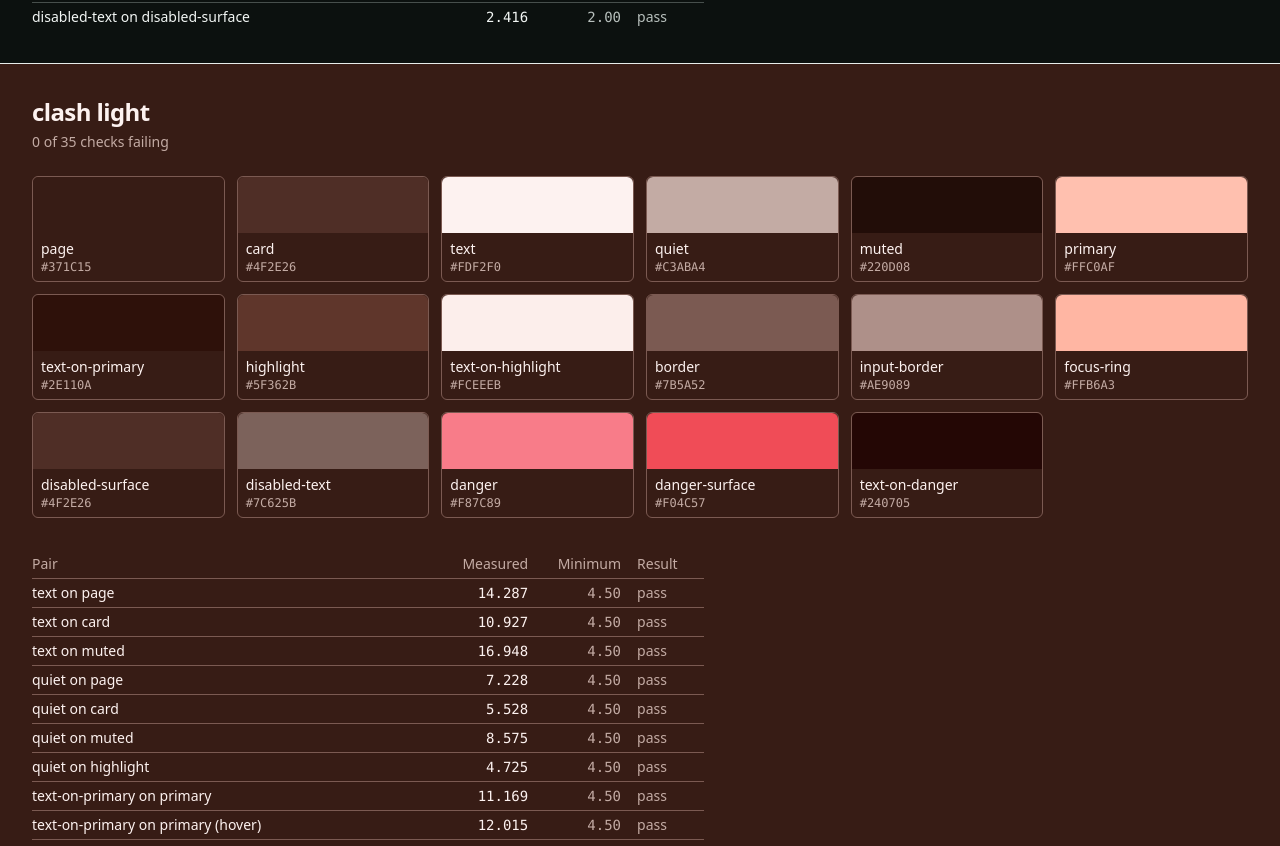
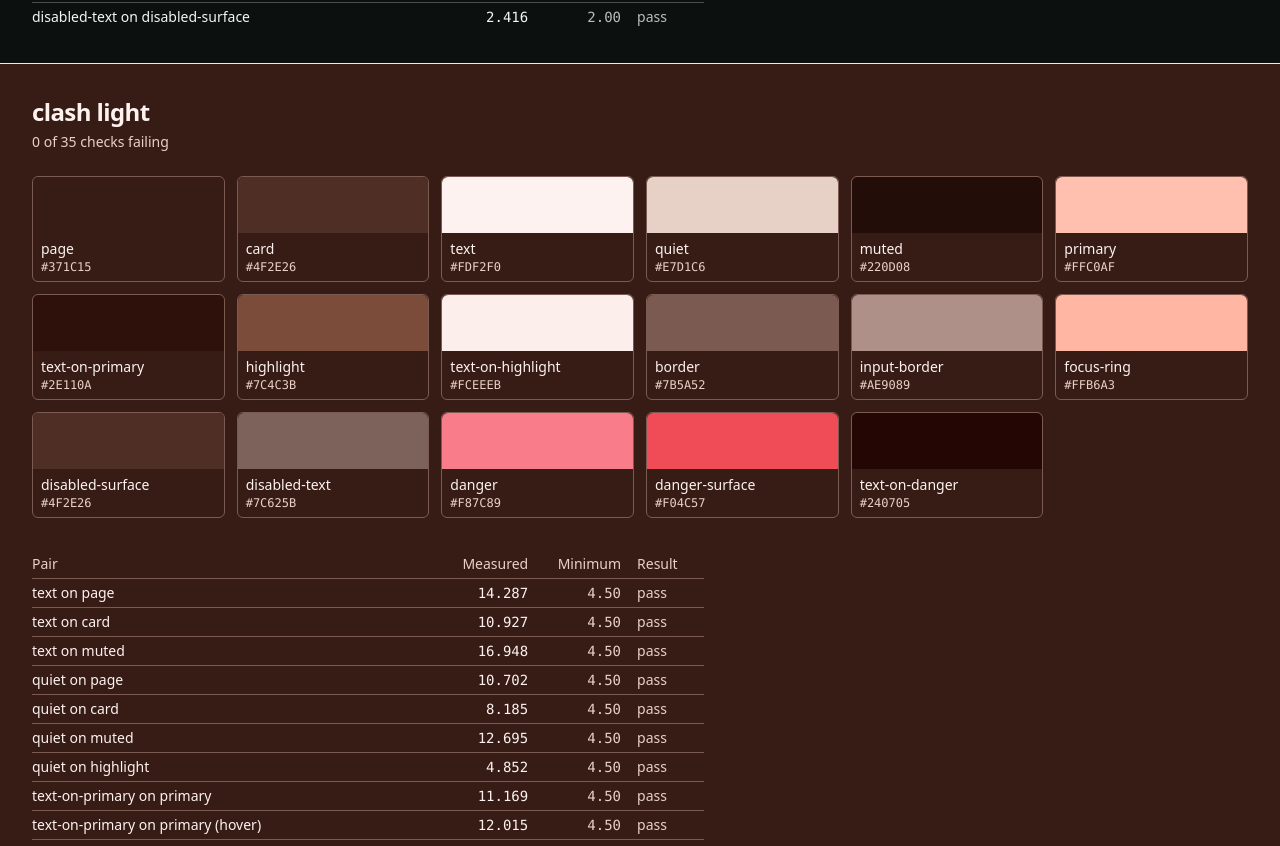
Before and after one commit to bubblesunyum/bb-kit, a Next.js app: page /tokens in a window 1280 px wide. Shown: the part 3060-3906 px from the top of the page. Built offline with nearby package versions, Linux system fonts and the light colour scheme.

Commit message:
make clash light hover visible, raise the highlight-on-card floor bbk-42y

```diff
--- a/src/tokens/contrast.ts
+++ b/src/tokens/contrast.ts
@@ -40,6 +40,7 @@ export function checkEveryPalette(): Check[] {
  * bytes, so this is a plain per-channel average of the parsed values — no
  * linearisation, unlike luminance() below. It has to stay in step with the
  * `pressable` utility in globals.css: if the percentages there move, MIX moves.
+ * Exported for the test that enforces it — comments alone let the two drift.
  */
 function shade(fill: string, text: string, state: PressableState): string {
   const weight = MIX[state]
@@ -81,7 +82,7 @@ type Fill = Role | { role: Role; state: PressableState }
 type PressableState = "hover" | "press"
 
 /** The percentages in globals.css's `pressable` utility. */
-const MIX = { hover: 0.8, press: 0.6 } as const
+export const MIX = { hover: 0.8, press: 0.6 } as const
 
 const hover = (role: Role): Fill => ({ role, state: "hover" })
 const press = (role: Role): Fill => ({ role, state: "press" })
@@ -133,7 +134,10 @@ const CHECKS: readonly [Role, Fill, number][] = [
   ["border", "card", 1.4],
   ["border", "muted", 1.25],
   ["highlight", "page", 1.15],
-  ["highlight", "card", 1.15],
+  // Card carries the higher floor: it is the surface a hovered row sits on
+  // (LINK_HOST paints highlight over card), so this row means "the hover
+  // reads" — 1.15 once blessed a 1.17 hover no eye could see (bbk-42y).
+  ["highlight", "card", 1.5],
   ["highlight", "muted", 1.15],
   ["card", "page", 1.15],
   ["disabled-text", "disabled-surface", 2.0],
--- a/src/tokens/palette.ts
+++ b/src/tokens/palette.ts
@@ -36,11 +36,11 @@ export const palettes: Record<PaletteName, Palette> = {
     "page": { light: "#371C15", dark: "#F5E4DF" },
     "card": { light: "#4F2E26", dark: "#FEFBFA" },
     "text": { light: "#FDF2F0", dark: "#29140F" },
-    "quiet": { light: "#C3ABA4", dark: "#5F4741" },
+    "quiet": { light: "#E7D1C6", dark: "#5F4741" },
     "muted": { light: "#220D08", dark: "#E4CBC4" },
     "primary": { light: "#FFC0AF", dark: "#812E19" },
     "text-on-primary": { light: "#2E110A", dark: "#FEF7F5" },
-    "highlight": { light: "#5F362B", dark: "#F6AF9D" },
+    "highlight": { light: "#7C4C3B", dark: "#F6AF9D" },
     "text-on-highlight": { light: "#FCEEEB", dark: "#522C22" },
     "border": { light: "#7B5A52", dark: "#C4AAA4" },
     "input-border": { light: "#AE9089", dark: "#5F4741" },
--- a/src/tokens/tokens.css
+++ b/src/tokens/tokens.css
@@ -28,11 +28,11 @@
   --page: light-dark(#371C15, #F5E4DF);
   --card: light-dark(#4F2E26, #FEFBFA);
   --text: light-dark(#FDF2F0, #29140F);
-  --quiet: light-dark(#C3ABA4, #5F4741);
+  --quiet: light-dark(#E7D1C6, #5F4741);
   --muted: light-dark(#220D08, #E4CBC4);
   --primary: light-dark(#FFC0AF, #812E19);
   --text-on-primary: light-dark(#2E110A, #FEF7F5);
-  --highlight: light-dark(#5F362B, #F6AF9D);
+  --highlight: light-dark(#7C4C3B, #F6AF9D);
   --text-on-highlight: light-dark(#FCEEEB, #522C22);
   --border: light-dark(#7B5A52, #C4AAA4);
   --input-border: light-dark(#AE9089, #5F4741);
```
